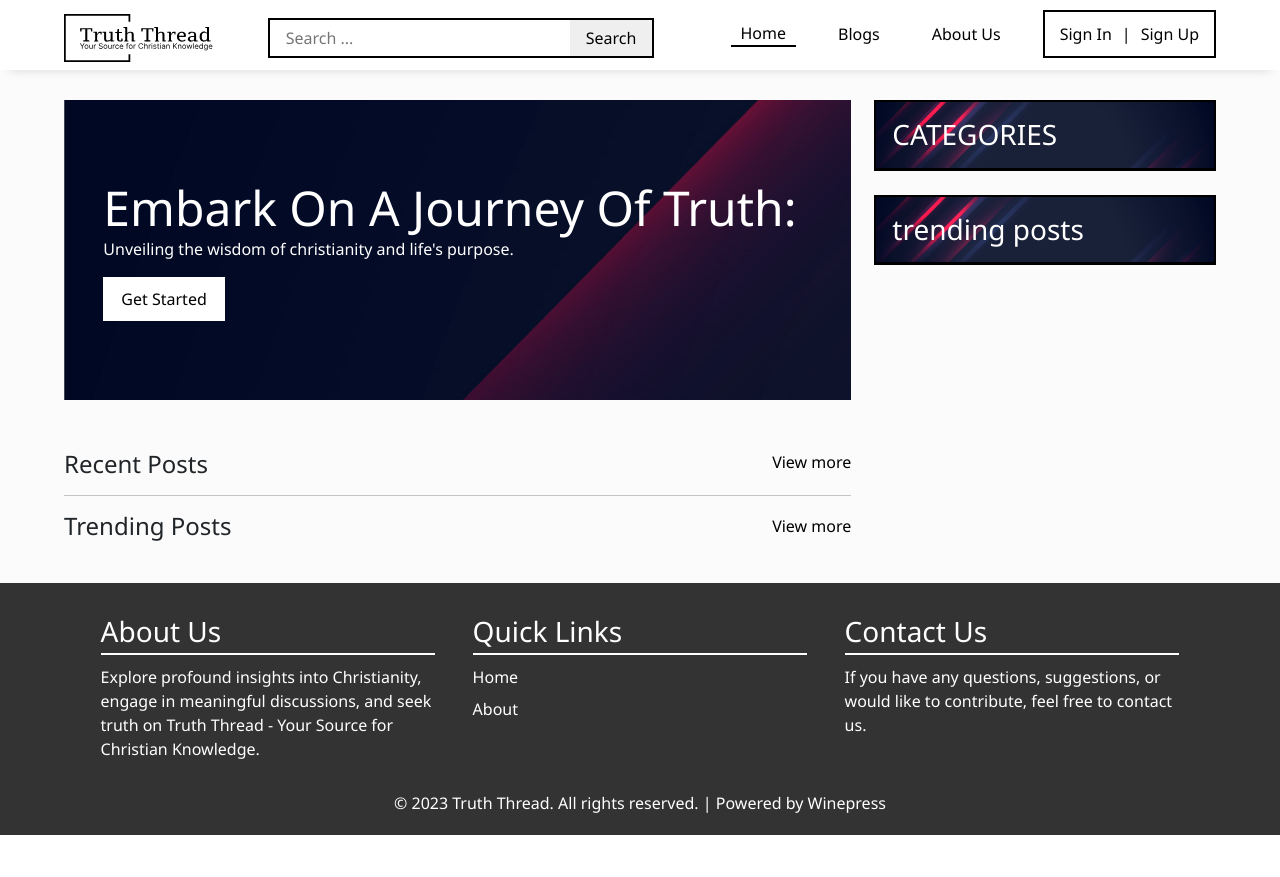
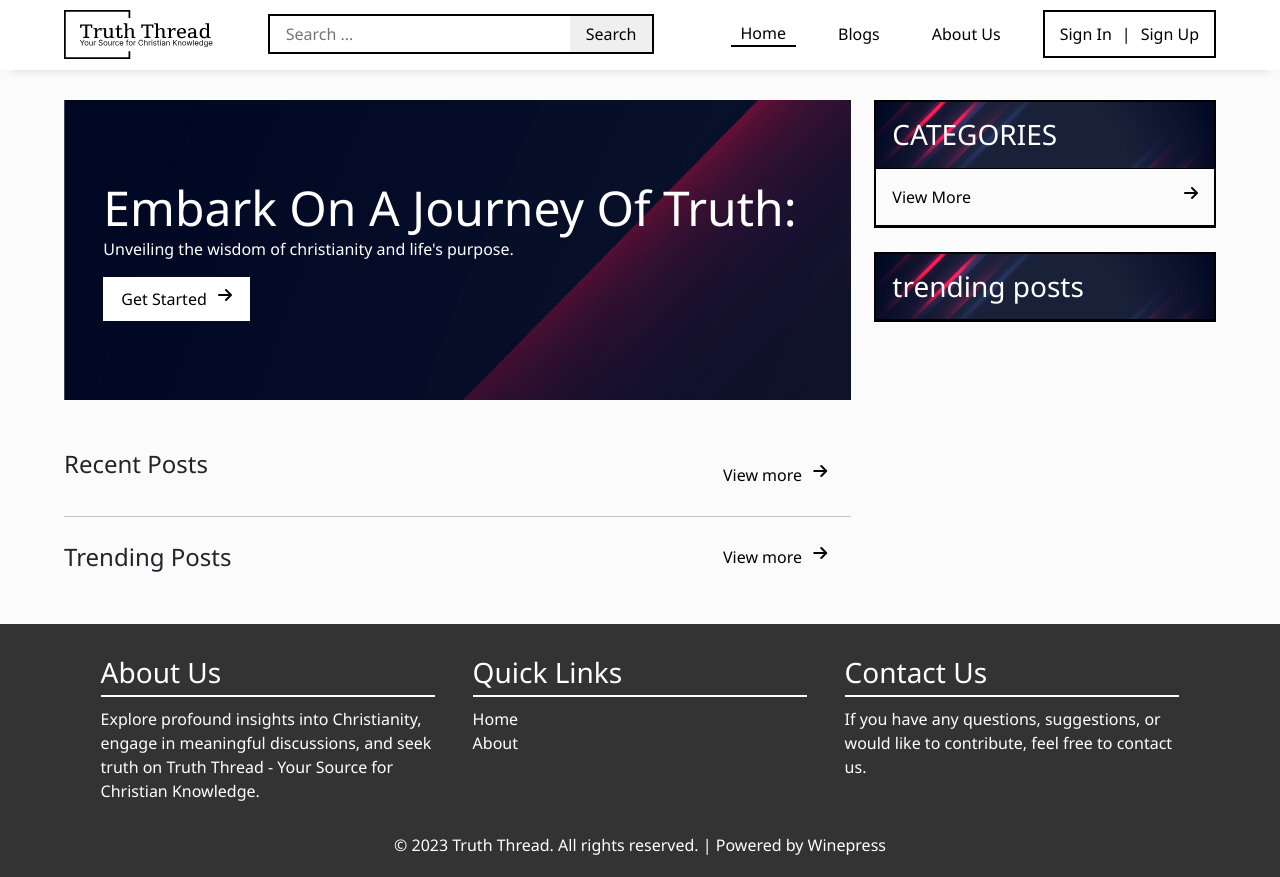
Before and after one commit to john-okojere/truth-Thread, a Django app: page / in a window 1280 px wide. Before the commit the page ends 835 px from the top, so only its background shows below. Run offline with Django 4.2, Linux system fonts and the light colour scheme; data that the repository does not hold is empty; some libraries are stand-ins or nearby versions; some web fonts are replaced.

Commit message:
modified:   BLOG/__pycache__/context.cpython-311.pyc 	modified:   BLOG/context.py 	modified:   home/__pycache__/views.cpython-311.pyc 	modified:   home/static/asset/css/index.css 	modified:   home/static/asset/css/style.css 	modified:   home/views.py 	modified:   templates/base.html 	modified:   templates/home/index.html

```diff
--- a/BLOG/context.py
+++ b/BLOG/context.py
@@ -10,7 +10,7 @@ def context(request):
         else:
                 catList.append(cat)
     blog = models.Blog.objects.all().order_by('-date')[:4]
-    trend = models.Blog.objects.all().order_by('-views')[:4]
+    trend = models.Blog.objects.all().order_by('-views')[:6]
     context = {
         'categoryForm':categoryForm,
         'categories':catList,
--- a/home/static/asset/css/index.css
+++ b/home/static/asset/css/index.css
@@ -48,7 +48,7 @@
     text-transform: uppercase;
 }
 .blog article section {
-    max-width: 370px;
+    max-width: 440px;
 }
 .blog article{
     margin-top: 10px;
--- a/home/static/asset/css/style.css
+++ b/home/static/asset/css/style.css
@@ -196,10 +196,6 @@ ul {
     padding: 0;
 }
 
-ul li {
-    margin-bottom: 8px;
-}
-
 .footer-bottom {
     text-align: center;
 }
@@ -315,3 +311,9 @@ form.side p{
     border-radius: 5px;
     margin: 0 5px;
 }
+.textwithicon{
+    padding: 0.8rem 1.5rem;
+    display: flex !important;
+    gap: 0.7rem;
+    width: fit-content;
+}
--- a/home/views.py
+++ b/home/views.py
@@ -38,7 +38,7 @@ def viewCategory(request, name):
 def blogs(request):
     blogs = models.Blog.objects.all().order_by('-date')
     # Number of items to show per page
-    items_per_page = 3
+    items_per_page = 7
     paginator = Paginator(blogs, items_per_page)
 
     page = request.GET.get('page')
--- a/templates/base.html
+++ b/templates/base.html
@@ -70,6 +70,7 @@
                     {% for cat in categories|slice:4 %}
                         <li><a href="{% url 'viewCategory' cat.name %}"><span>{{ cat.name | title }}</span> <span>{{cat.cat_blog.all.count}}</span></a></li>
                     {% endfor %}
+                    <li><a href="{% url 'ListCategory' %}">View More  <i class="fa fa-arrow-right"></i></a></li>
                     {% if user.is_authenticated and user.is_staff %}
                     <li>
                         <form class="side" action="{% url 'addCategory' %}" method="post" style="display: flex;border: 1px solid gray;padding-left:5px;width:100%;">
@@ -85,7 +86,7 @@
             <div>
                 <h3><a href="{% url 'blogs' %}" style="color: #fff;">trending posts</a></h3>
                 <ul>
-                    {% for blog in trend %}
+                    {% for blog in trend|slice:4  %}
                     <li class="content" style="display: flex;gap: 10px;">
                         <div class="rect" style="background: url({{blog.image.url}});"></div>
                         <div>
--- a/templates/home/index.html
+++ b/templates/home/index.html
@@ -8,13 +8,13 @@
         <div>
             <h1>Embark on a journey of Truth:</h1>
             <p>Unveiling the wisdom of christianity and life's purpose.</p>
-            <a href="{% url 'blogs' %}" style="color: black;" class="cta-btn">Get Started</a>
+            <a href="{% url 'blogs' %}" style="color: black;" class="cta-btn textwithicon">Get Started  <i class="fa fa-arrow-right"></i></a>
         </div>
     </div>
     <div class="featured">
         <div style="display: flex;justify-content: space-between;">
             <h4>Recent Posts</h4>
-            <a href="{% url 'blogs' %}">View more</a>
+            <a href="{% url 'blogs' %}" class="textwithicon">View more <i class="fa fa-arrow-right"></i></a>
         </div>
         <article>
           {% for blog in recent_blog %}
@@ -44,7 +44,7 @@
     <div class="blog">
         <div>
             <h4>Trending Posts</h4>
-            <a href="{% url 'blogs' %}">View more</a>
+            <a href="{% url 'blogs' %}" class="textwithicon">View more  <i class="fa fa-arrow-right"></i></a>
         </div>
         <article>
             {% for blog in trend %}
```
